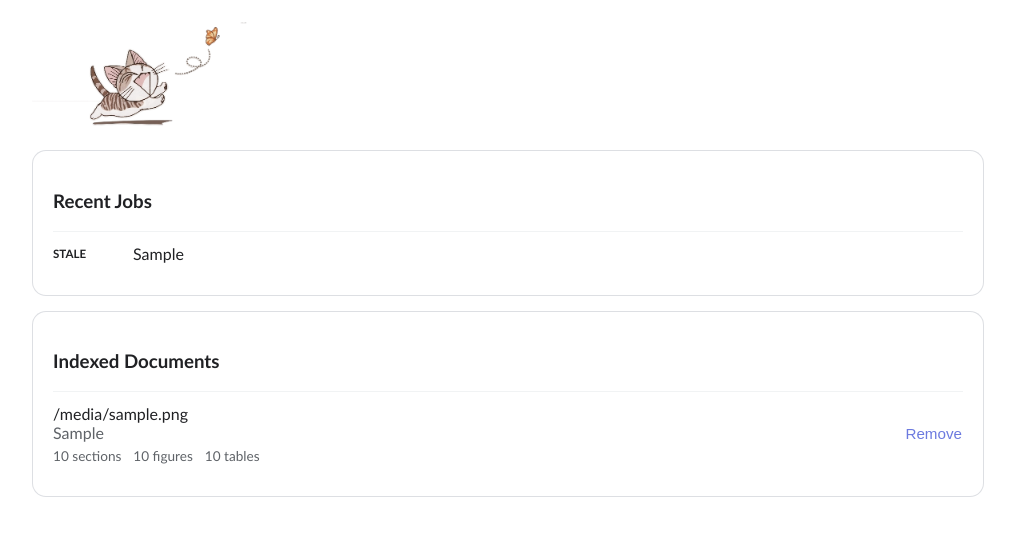
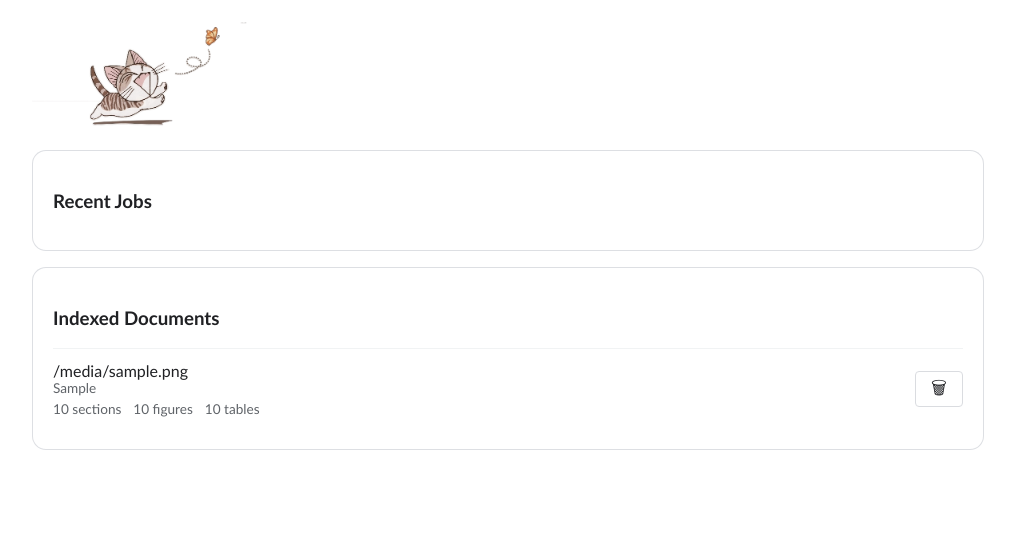
Before and after one commit to mohammedterryjack/search-engine, a FastAPI app: template app/templates/sources.html in a window 1280 px wide. Shown: the part 635-1172 px from the top of the page, without its empty margins (132-1147 px from the left). After the commit the page ends 1085 px from the top, so only its background shows below. Run offline with FastAPI, Linux system fonts and the light colour scheme; the template is opened without the code that fills it: most values are stand-ins (such as "Sample title", 1, 10 or a date in 2020).

Commit message:
fix for onnx

```diff
--- a/app/services/ingest.py
+++ b/app/services/ingest.py
@@ -77,14 +77,13 @@ def build_docling_converter():
             "Docling is required for ingestion but is not available in the worker environment."
         ) from exc
 
-    # Configure RapidOCR with thread settings for better performance
-    # intra_op_num_threads: threads within each operator (default -1 uses all cores)
-    # inter_op_num_threads: threads for parallelizing operations (default -1)
+    # Configure RapidOCR with ONNX Runtime backend and thread settings
+    # backend="onnxruntime": Force ONNX Runtime instead of PyTorch (PyTorch loads 770 weights per doc)
+    # EngineConfig.onnxruntime.intra_op_num_threads: threads within each operator (default -1 uses all cores)
     rapidocr_options = RapidOcrOptions(
+        backend="onnxruntime",
         rapidocr_params={
-            "Det": {"intra_op_num_threads": 4},
-            "Cls": {"intra_op_num_threads": 4},
-            "Rec": {"intra_op_num_threads": 4},
+            "EngineConfig.onnxruntime.intra_op_num_threads": 4,
         }
     )
 
--- a/app/templates/sources.html
+++ b/app/templates/sources.html
@@ -108,6 +108,7 @@
     {% endfor %}
 
     {% for job in all_jobs[:20] %}
+    {% if job.status in ['pending', 'failed'] %}
     <div class="job-row">
       <span class="job-status job-{{ job.status }}">{{ job.status }}</span>
       <div class="job-detail">
@@ -120,8 +121,9 @@
         {% endif %}
       </div>
     </div>
+    {% endif %}
     {% else %}
-    <div class="job-row muted">No jobs yet.</div>
+    <div class="job-row muted">No pending or failed jobs.</div>
     {% endfor %}
   </section>
 
@@ -142,15 +144,15 @@
             {{ item.document.record.filename }}
           </a>
         </div>
-        <div class="document-meta">{{ item.document.record.source_path }}</div>
-        <div class="document-meta document-unit-stats">
+        <div class="document-meta" style="font-size: 0.85em;">{{ item.document.record.source_path }}</div>
+        <div class="document-meta document-unit-stats" style="font-size: 0.85em;">
           <span>{{ item.document.unit_counts.section }} sections</span>
           <span>{{ item.document.unit_counts.figure }} figures</span>
           <span>{{ item.document.unit_counts.table }} tables</span>
         </div>
       </div>
       <form action="/sources/{{ item.source_id }}/documents/{{ item.document.record.id }}/delete" method="post">
-        <button type="submit" class="text-button">Remove</button>
+        <button type="submit" class="icon-button danger-icon" title="Remove document">&#x1F5D1;</button>
       </form>
     </div>
     {% else %}
--- a/pyproject.toml
+++ b/pyproject.toml
@@ -11,6 +11,7 @@ dependencies = [
   "fastapi>=0.118.0",
   "jinja2>=3.1.6",
   "numpy>=2.3.0",
+  "onnxruntime>=1.16.0",
   "pillow>=10.0.0",
   "psutil>=5.9.0",
   "pydantic>=2.11.0",
```
